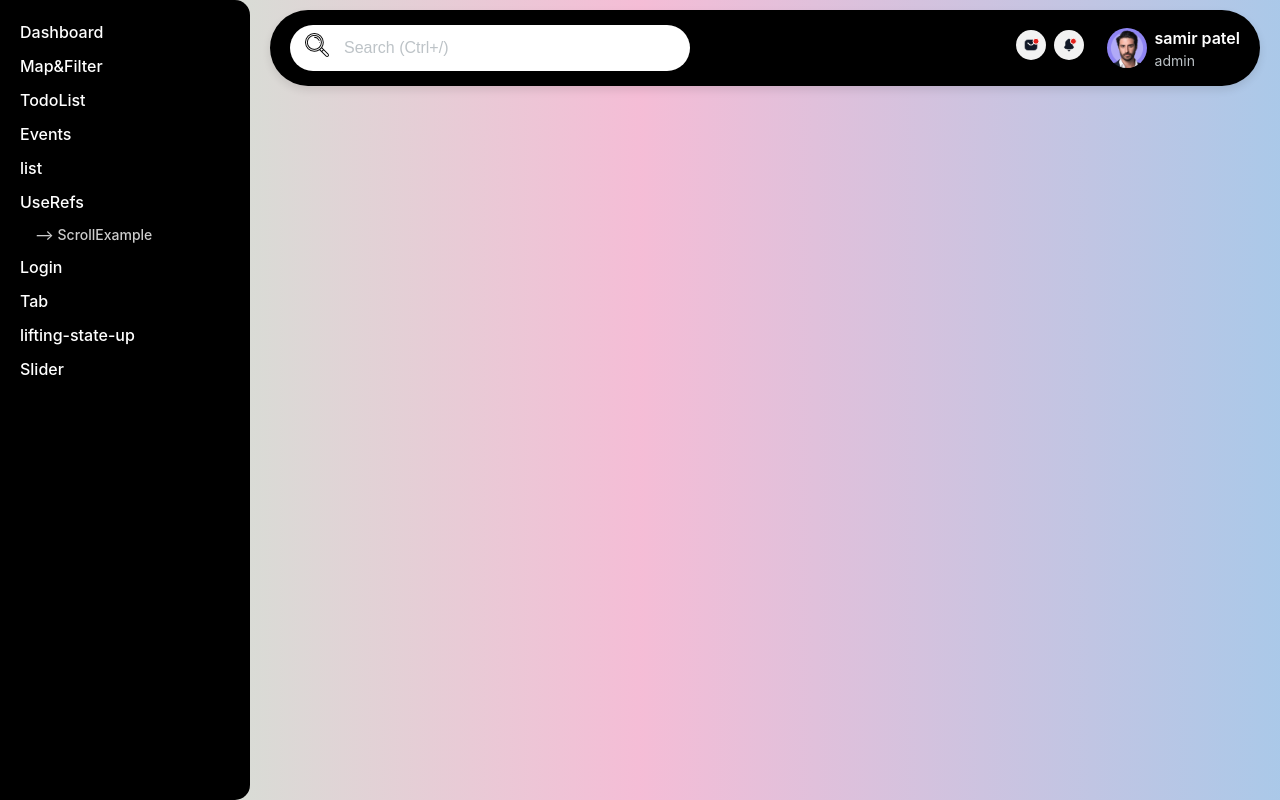
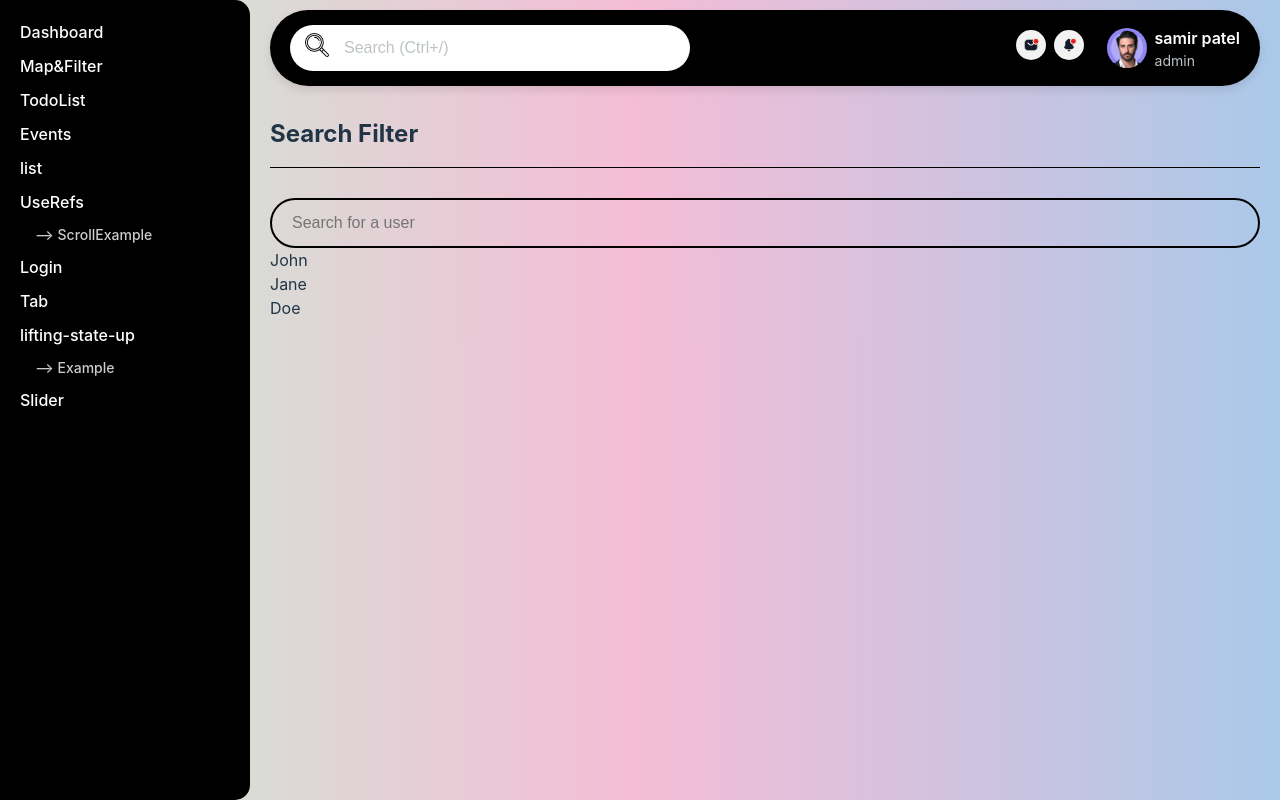
Before and after one commit to sparkle-mind/ReactPrac-Troo, a React (Vite) app: page /LsuExampleOne in a window 1280 px wide. Built offline with nearby package versions, Linux system fonts and the light colour scheme.

Commit message:
add Lifting state up Example

```diff
--- a/src/App.jsx
+++ b/src/App.jsx
@@ -13,6 +13,7 @@ import { Login } from "./components/login/Login";
 import { Tabbing } from "./components/tabbing/Tabbing";
 import { LiftingStateUpParent } from "./components/lifting-state-up/LiftingStateUpParent";
 import Slider from "./components/slider/Slider";
+import LsuExampleOne from "./components/lifting-state-up/LsuExampleOne";
 
 function App() {
   return (
@@ -33,6 +34,7 @@ function App() {
             <Route path="/login" element={<Login />}></Route>
             <Route path="/tab" element={<Tabbing />}></Route>
             <Route path="/lifting-state-up" element={<LiftingStateUpParent/>}></Route>
+            <Route path="/LsuExampleOne" element={<LsuExampleOne/>}></Route>
             <Route path="/slider" element={<Slider/>}></Route>
 
           </Routes>
--- a/src/components/Navigation.jsx
+++ b/src/components/Navigation.jsx
@@ -32,6 +32,8 @@ const Navigation = () => {
           <Link to="login">Login</Link>
           <Link to="tab">Tab</Link>
           <Link to="lifting-state-up">lifting-state-up</Link>
+          <Link to="LsuExampleOne" className="innerLink"> --> Example</Link>
+
           <Link to="slider">Slider</Link>
 
 
--- /dev/null
+++ b/src/components/lifting-state-up/LsuExampleOne.jsx
@@ -0,0 +1,48 @@
+import { useState } from 'react';
+
+export default function LsuExampleOne() {
+    const [searchQuery, setSearchQuery] = useState('');
+    const [users] = useState([
+        { id: 1, name: 'John' },
+        { id: 2, name: 'Jane' },
+        { id: 3, name: 'Doe' },
+    ]);
+
+    const handleSearchChange = (e) => setSearchQuery(e.target.value);
+
+    const filteredUsers = users.filter((user) =>
+        user.name.toLowerCase().includes(searchQuery.toLowerCase())
+    );
+
+    return (
+        <div>
+            <div className="section-title">
+                <h2>Search Filter </h2>
+            </div>
+            <SearchBar searchQuery={searchQuery} onSearchChange={handleSearchChange} />
+            <UserListDisplay users={filteredUsers} />
+        </div>
+    );
+}
+
+function SearchBar({ searchQuery, onSearchChange }) {
+    return (
+        <input
+            type="text"
+            value={searchQuery}
+            onChange={onSearchChange}
+            placeholder="Search for a user"
+            className='input-for-lsu'
+        />
+    );
+}
+
+function UserListDisplay({ users }) {
+    return (
+        <ul>
+            {users.map((user) => (
+                <li key={user.id}>{user.name}</li>
+            ))}
+        </ul>
+    );
+}
```
